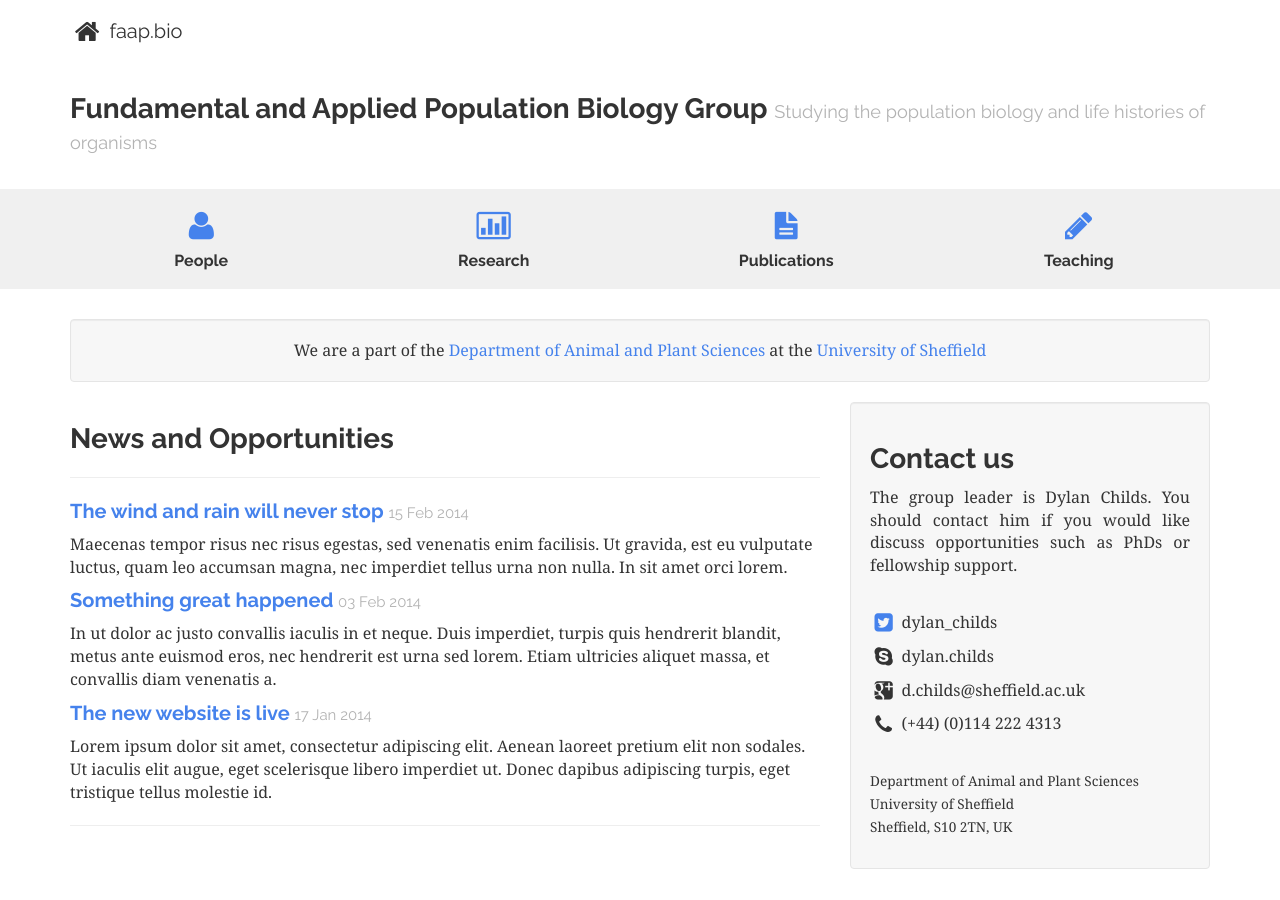
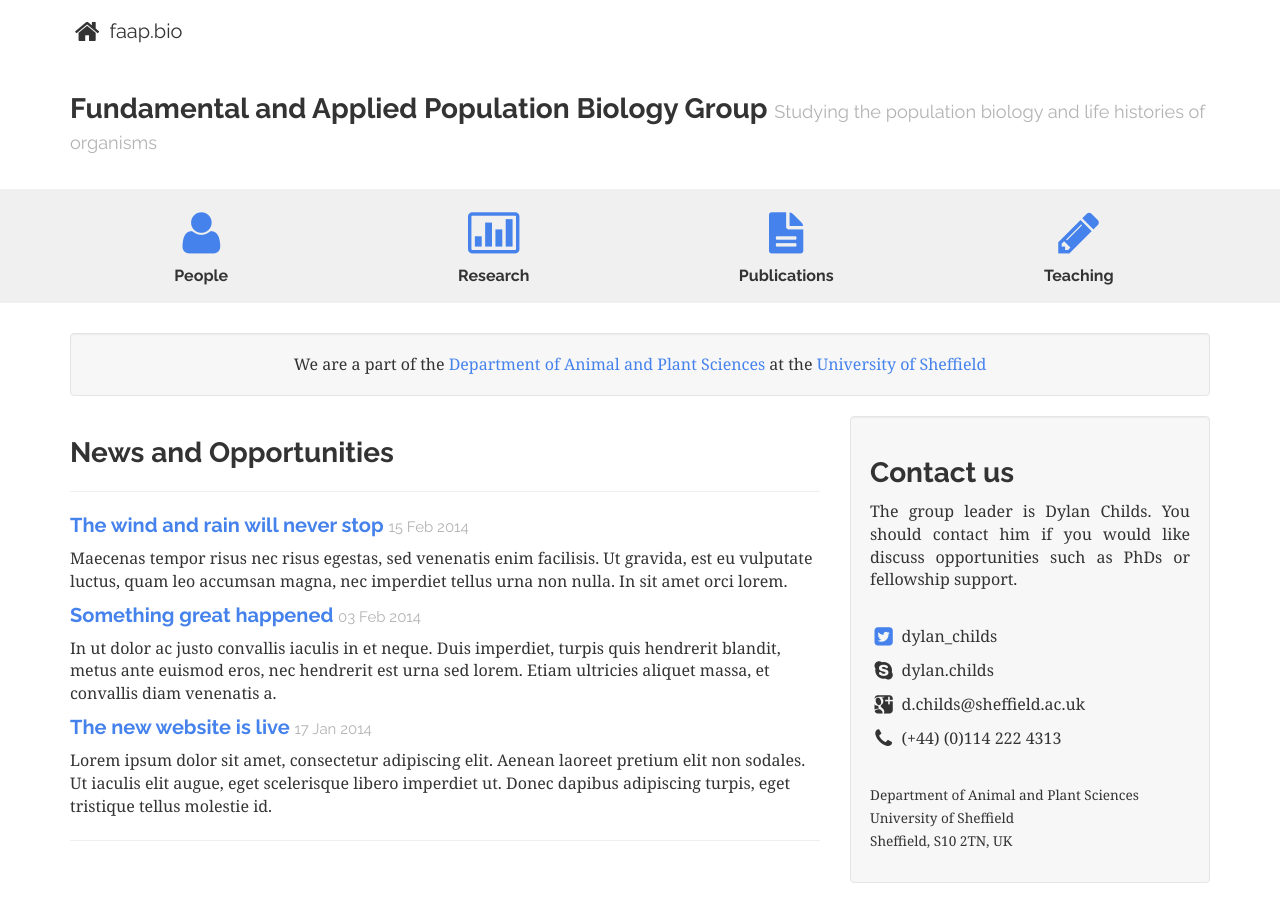
Before and after one commit to dzchilds/faap-bio-group, a Jekyll site: the page built from index.html, in a window 1280 px wide and 900 px high. Built offline with Jekyll 4.4.1, drawn with Linux system fonts in a browser that asks for light colours; nearby versions of some CDN libraries; Markdown is read by kramdown in place of the engine named in the settings; comment, search, counter and statistics services are not loaded.

Commit message:
Changed size of buttons

```diff
--- a/_includes/big-buttons.html
+++ b/_includes/big-buttons.html
@@ -1,14 +1,14 @@
 <div class="row">
   <div class="col-sm-3 col-md-3 text-center">
     <a href="{{page.root}}people" class="btn btn-link">
-    <i class="fa fa-user fa-2x fa-fw"></i></a><h5 id="skinny-top-marg">People</h3></div>
+    <i class="fa fa-user fa-3x fa-fw"></i></a><h5 id="skinny-top-marg">People</h3></div>
   <div class="col-sm-3 col-md-3 text-center">
     <a href="{{page.root}}research" class="btn btn-link">
-    <i class="fa fa-bar-chart-o fa-2x fa-fw"></i></a><h5 id="skinny-top-marg">Research</h3></div>
+    <i class="fa fa-bar-chart-o fa-3x fa-fw"></i></a><h5 id="skinny-top-marg">Research</h3></div>
   <div class="col-sm-3 col-md-3 text-center">
     <a href="{{page.root}}outputs" class="btn btn-link">
-    <i class="fa fa-file-text fa-2x fa-fw"></i></a><h5 id="skinny-top-marg">Publications</h3></div>
+    <i class="fa fa-file-text fa-3x fa-fw"></i></a><h5 id="skinny-top-marg">Publications</h3></div>
   <div class="col-sm-3 col-md-3 text-center">
     <a href="{{page.root}}teaching" class="btn btn-link">
-    <i class="fa fa-pencil fa-2x fa-fw"></i></a><h5 id="skinny-top-marg">Teaching</h3></div>
+    <i class="fa fa-pencil fa-3x fa-fw"></i></a><h5 id="skinny-top-marg">Teaching</h3></div>
 </div>
```
Also changed, not shown: 9 other files.
